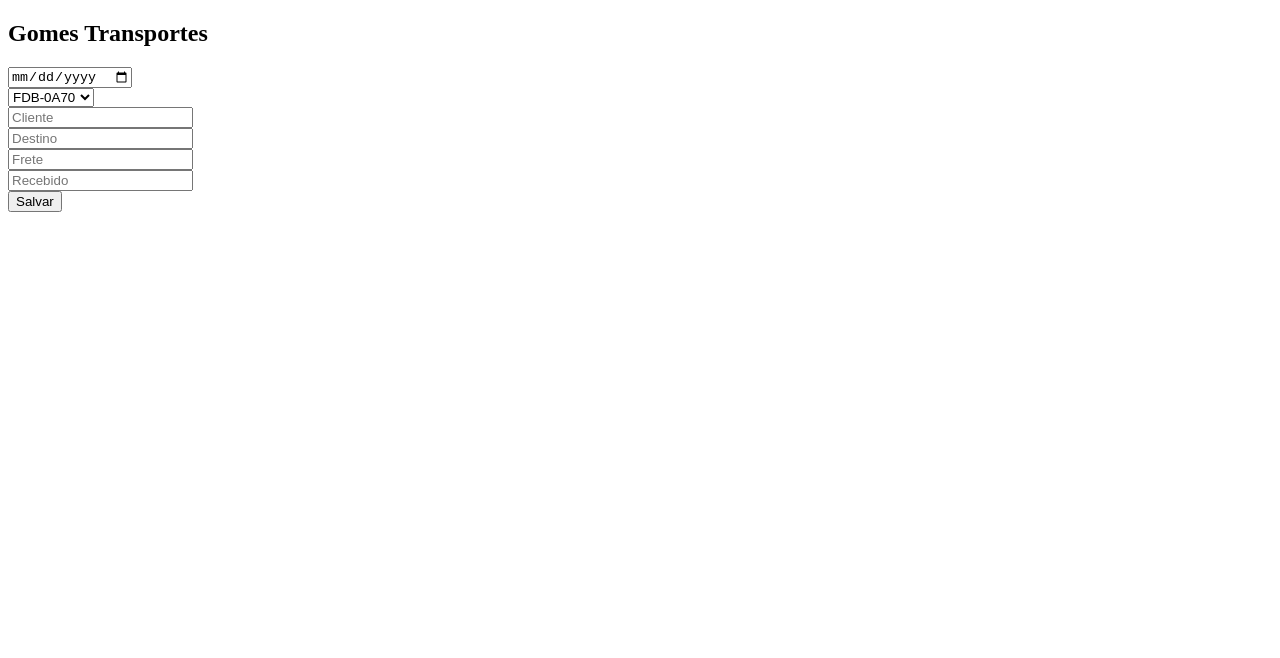
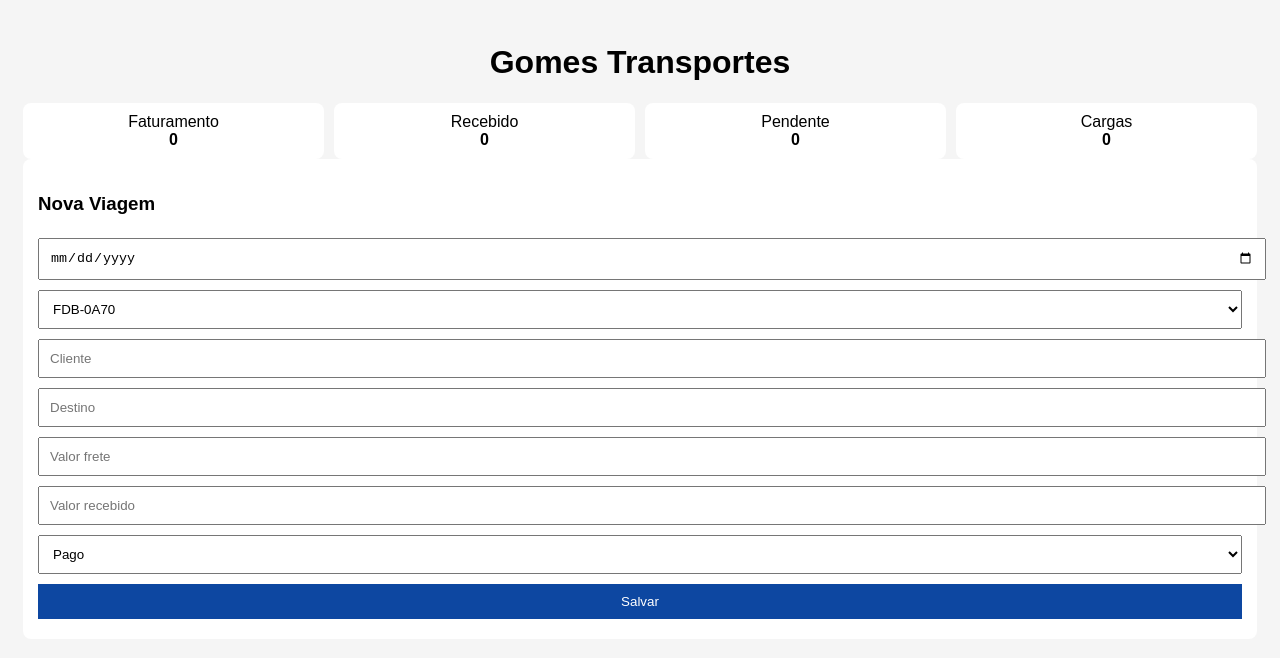
Before and after one commit to VG2santos/gomes-transportes, a website: page frontend/index.html in a window 1280 px wide. Drawn offline with Linux system fonts and the light colour scheme; no server answers.

Commit message:
Update index.html

```diff
--- a/frontend/index.html
+++ b/frontend/index.html
@@ -3,31 +3,91 @@
 <head>
 <meta name="viewport" content="width=device-width, initial-scale=1">
 <title>Gomes Transportes</title>
+
+<style>
+body{font-family:Arial;background:#f5f5f5;padding:15px}
+h1{text-align:center}
+.card{background:white;padding:15px;margin-bottom:10px;border-radius:8px}
+input,select,button{width:100%;padding:10px;margin:5px 0}
+button{background:#0d47a1;color:white;border:none}
+.stats{display:flex;gap:10px;flex-wrap:wrap}
+.stat{flex:1;background:white;padding:10px;text-align:center;border-radius:8px}
+</style>
+
 </head>
 <body>
 
-<h2>Gomes Transportes</h2>
+<h1>Gomes Transportes</h1>
+
+<div class="stats">
+<div class="stat">Faturamento<br><b id="fat">0</b></div>
+<div class="stat">Recebido<br><b id="rec">0</b></div>
+<div class="stat">Pendente<br><b id="pen">0</b></div>
+<div class="stat">Cargas<br><b id="car">0</b></div>
+</div>
+
+<div class="card">
+
+<h3>Nova Viagem</h3>
 
 <form id="form">
-<input type="date" name="data"><br>
+
+<input type="date" name="data">
+
 <select name="caminhao">
 <option>FDB-0A70</option>
 <option>AOP-6E88</option>
-</select><br>
-<input name="cliente" placeholder="Cliente"><br>
-<input name="destino" placeholder="Destino"><br>
-<input name="valor_frete" placeholder="Frete"><br>
-<input name="valor_recebido" placeholder="Recebido"><br>
+</select>
+
+<input name="cliente" placeholder="Cliente">
+<input name="destino" placeholder="Destino">
+
+<input type="number" name="valor_frete" placeholder="Valor frete">
+<input type="number" name="valor_recebido" placeholder="Valor recebido">
+
+<select name="status">
+<option>Pago</option>
+<option>Pendente</option>
+<option>Parcial</option>
+</select>
+
 <button>Salvar</button>
+
 </form>
 
+</div>
+
 <script>
+
+async function carregar(){
+ const r = await fetch("/dashboard")
+ const d = await r.json()
+
+ document.getElementById("fat").innerText = d.faturamento
+ document.getElementById("rec").innerText = d.recebido
+ document.getElementById("pen").innerText = d.pendente
+ document.getElementById("car").innerText = d.total_cargas
+}
+
+carregar()
+
 document.getElementById("form").addEventListener("submit", async e=>{
- e.preventDefault();
- const data = Object.fromEntries(new FormData(e.target));
- await fetch("/viagem",{method:"POST",headers:{"Content-Type":"application/json"},body:JSON.stringify(data)});
- alert("Salvo!");
-});
+ e.preventDefault()
+
+ const data = Object.fromEntries(new FormData(e.target))
+
+ await fetch("/viagem",{
+ method:"POST",
+ headers:{"Content-Type":"application/json"},
+ body:JSON.stringify(data)
+ })
+
+ alert("Salvo!")
+ e.target.reset()
+
+ carregar()
+})
+
 </script>
 
 </body>
```
